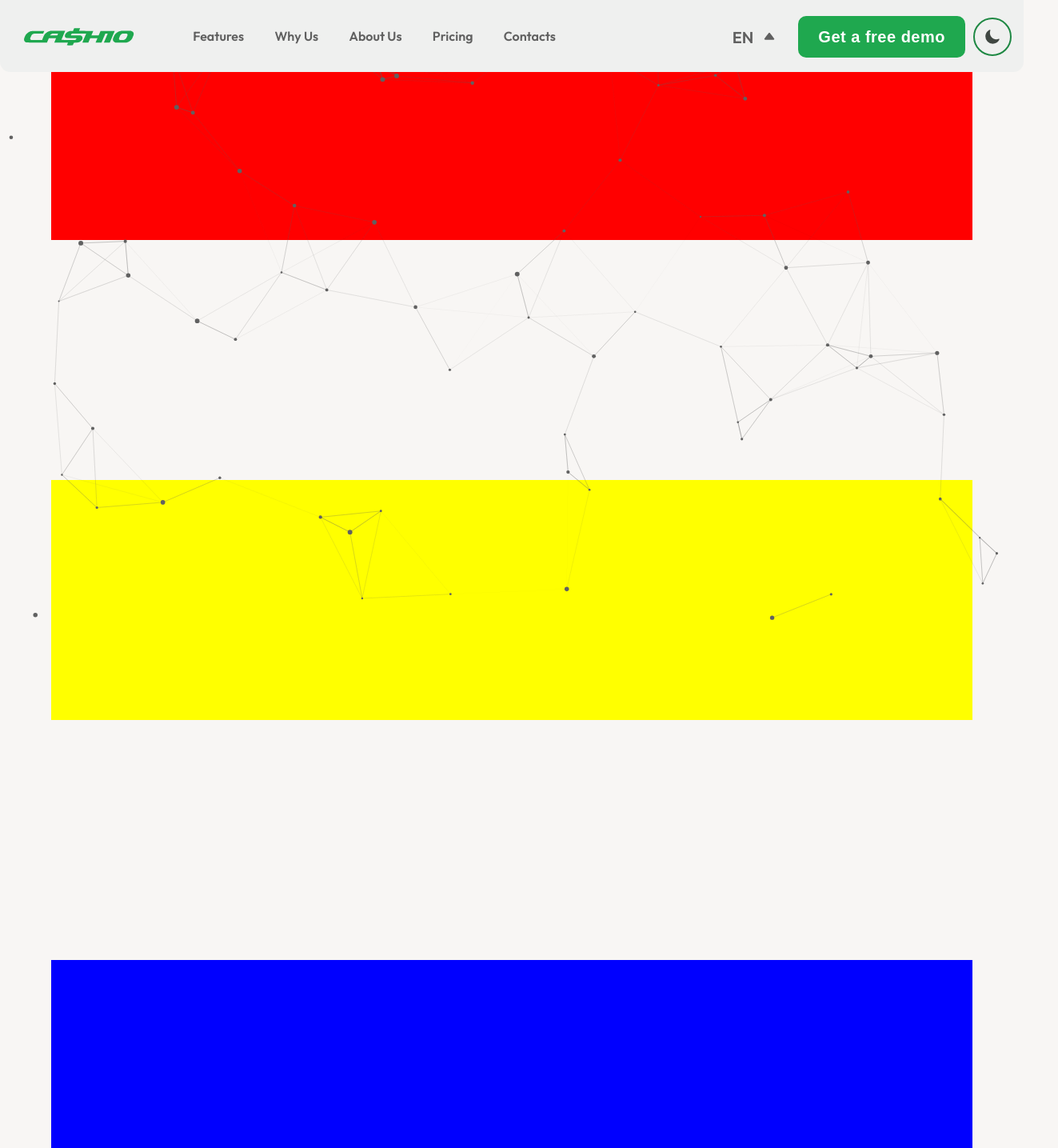
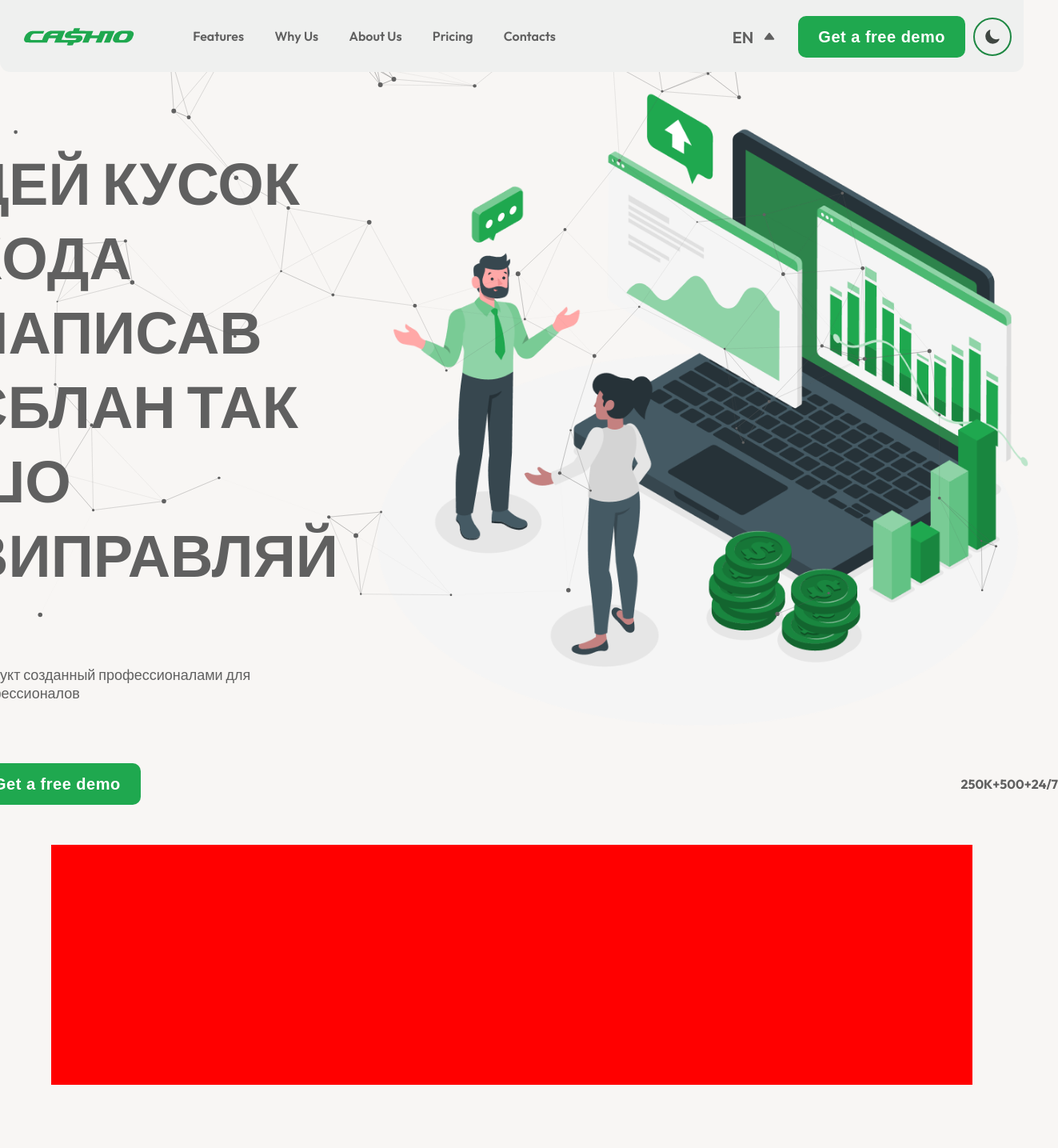
Before and after one commit to RevaGee/Cashio, a React (Create React App) app: page / in a window 1280 px wide. Shown: the top 1435 px of the page at 80% size, 1323 px wide, since content can reach past the window. Built offline with nearby package versions, Linux system fonts and the light colour scheme.

Commit message:
Added Slogan component

```diff
--- a/src/App.tsx
+++ b/src/App.tsx
@@ -1,8 +1,9 @@
 import React from 'react';
 import {Header} from "./components/Header";
 import {Footer} from "./components/Footer";
-import ArrowScroll  from "./components/Arrow";
+import ArrowScroll from "./components/Arrow";
 import ParticlesComponent from "./components/Paralax/particles";
+import {Slogan} from "./components/Slogan";
 
 
 function App() {
@@ -10,6 +11,7 @@ function App() {
         <div style={{width: "100%", margin: "0 auto"}} className="App">
             <Header/>
             <ParticlesComponent/>
+            <Slogan/>
             <div style={{backgroundColor: "red", height: "300px", width: "90%", margin: "0 auto"}}></div>
             <div style={{backgroundColor: "transparent", height: "300px", width: "90%", margin: "0 auto"}}></div>
             <div style={{backgroundColor: "yellow", height: "300px", width: "90%", margin: "0 auto"}}></div>
@@ -22,7 +24,7 @@ function App() {
             <div style={{backgroundColor: "transparent", height: "300px", width: "90%", margin: "0 auto"}}></div>
             <div style={{backgroundColor: "blue", height: "300px", width: "90%", margin: "0 auto"}}></div>
             <div style={{backgroundColor: "transparent", height: "300px", width: "90%", margin: "0 auto"}}></div>
-                <ArrowScroll/>
+            <ArrowScroll/>
             <Footer/>
         </div>
     );
--- /dev/null
+++ b/src/components/Slogan/index.tsx
@@ -0,0 +1,47 @@
+import React from "react";
+import Imgslogan from "../../images/Imgslogan.png"
+import {useTranslation} from "react-i18next";
+import '../Slogan/style.scss'
+
+export const Slogan = () => {
+    const {t} = useTranslation();
+
+    const handleTelegramLink = () => {
+        window.open('https://t.me/zheka_revor', '_blank');
+    };
+
+    return (
+        <div className="slogan">
+            <div className="slogan_content">
+                <div className="img_and_text">
+                    <div className="slogan_text">
+                        <div className="slogan_head_text">
+                            <p>ЦЕЙ КУСОК КОДА НАПИСАВ ЄБЛАН ТАК ШО ВИПРАВЛЯЙ</p>
+                            {/*<p>MAKING MONEY BY OPTIMIZING PROCESSES</p>*/}
+                        </div>
+
+                        <div className="signature">
+                            <p>Продукт созданный профессионалами для профессионалов</p>
+
+                        </div>
+                    </div>
+                    <div className="slogan_image">
+                        <img src={Imgslogan} alt="" className="img_slogan"/>
+                    </div>
+                </div>
+                <div className="info_slogan">
+                    <button className='demo_slogan' onClick={handleTelegramLink}>
+                        {t('Get a free demo')}
+                    </button>
+                    <div className="info_text">
+                        <p>250K+</p>
+
+                        <p>500+</p>
+
+                        <p>24/7</p>
+                    </div>
+                </div>
+            </div>
+        </div>
+    );
+}
--- /dev/null
+++ b/src/components/Slogan/style.scss
@@ -0,0 +1,74 @@
+
+.slogan {
+  display: flex;
+  align-items: center;
+  justify-content: left;
+  flex-direction: column;
+  padding: 50px;
+}
+.img_and_text{
+  display: flex;
+  align-items: center;
+  justify-content: left;
+}
+
+.slogan_text {
+  display: flex;
+  flex-direction: column;
+  text-align: left;
+  margin-bottom: inherit;
+}
+
+.slogan_head_text {
+  font-size: 74px;
+  font-weight: bold;
+  color: var(--text_color);
+}
+
+.signature {
+  font-size: 18px;
+  color: var(--text_color);
+}
+
+.img_slogan {
+  width: 900px;
+  height: auto;
+}
+
+.demo_slogan {
+  height: 52px;
+  margin-left: 10px;
+  cursor: pointer;
+  border-radius: 10px;
+  border: none;
+  font-size: 20px;
+  font-weight: 600;
+  display: flex;
+  align-items: center;
+  flex-direction: row;
+  background: #1FA84F;
+  color: var(--buttton_text_color);
+  padding: 8px 25px;
+  overflow: hidden;
+  justify-content: center;
+  text-align: center;
+  letter-spacing: .5px;
+  outline: none;
+  z-index: 1;
+}
+
+.info_slogan {
+  display: flex;
+  font-weight: bold;
+  color: var(--text_color);
+  justify-content: space-between;
+  align-items: center;
+
+}
+
+.info_text {
+  font-weight: bold;
+  color: var(--text_color);
+  display: flex;
+  justify-content: space-between;
+}
```
Also changed, not shown: src/images/CASHIO_logo_green.png (deleted), src/images/Imgslogan.png (added).
